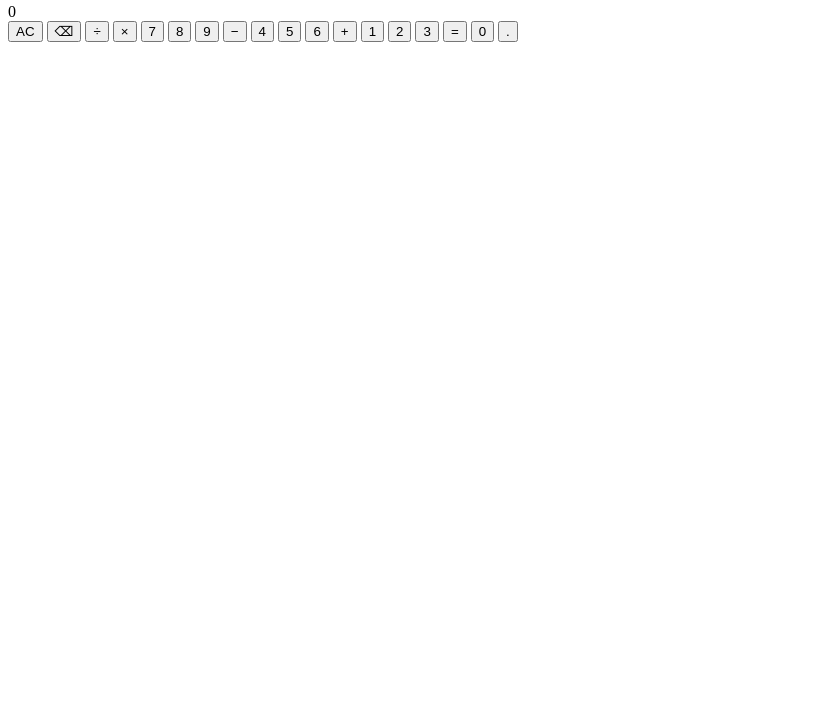
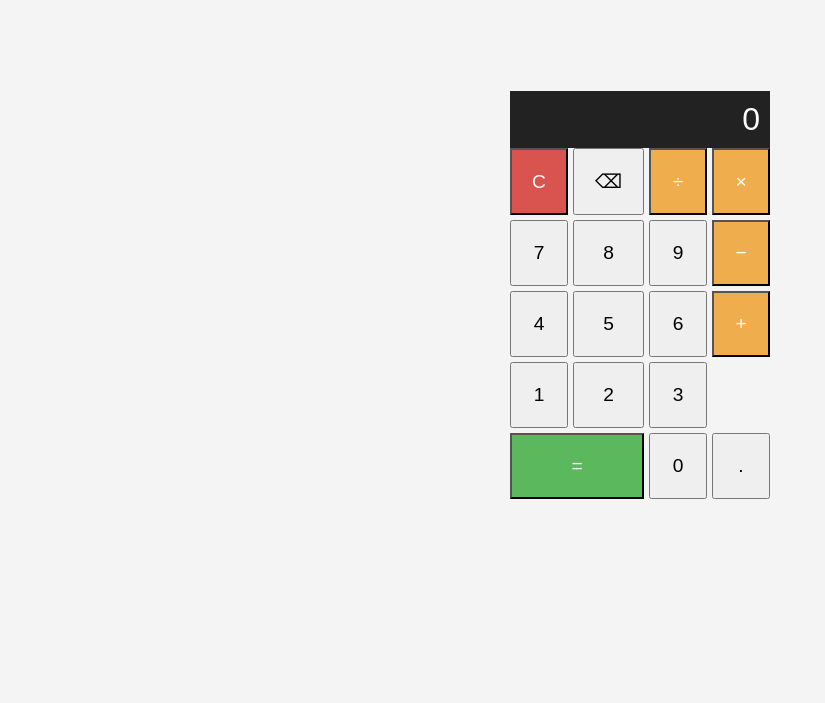
Before and after one commit to mhossen2/calculator-assignment, a plain HTML site: page index.html in a window 1280 px wide. Shown: the part 113-816 px from the top of the page, without its empty margins (0-825 px from the left). Drawn offline with Linux system fonts and the light colour scheme.

Commit message:
added calculator UI

```diff
--- a/index.html
+++ b/index.html
@@ -6,46 +6,52 @@
     <title>Basic Calculator</title>
     <link rel="stylesheet" href="style.css" />
   </head>
+  <style>
+    body {
+      font-family: Arial, sans-serif;
+      background-color: #f4f4f4;
+      display: flex;
+      justify-content: center;
+      align-items: center;
+      height: 100vh;
+    }
+    .calculator {width: 260px;}
+    .display {background-color: #222; color: #fff; font-size: 2em; padding: 10px; text-align: right;}
+    .buttons {display: grid; grid-template-columns: repeat(4, 1fr); gap: 5px;}
+     button {padding: 20px; font-size: 1.2em; cursor: pointer;}
+    .operator {background-color: #f0ad4e; color: #fff;}
+    .equals {background-color: #5cb85c; color: #fff; grid-column: span 2;}
+    .clear {background-color: #d9534f; color: #fff;}
+  </style>
   <body>
-    <h1>Calculator</h1>
     <body>
+  <div class="calculator">
+    <div class="display" id="display">0</div>
+    <div class="buttons">
+      <button class="clear" data-action="clear">C</button>
+      <button class="backspace" data-action="backspace">⌫</button>
+      <button class="operator" data-operator="/">÷</button>
+      <button class="operator" data-operator="*">×</button>
 
-<div class="machine">
-  <div class="brand">
-    <span class="brand-name">ADDING MACHINE</span>
-    <span class="brand-model">MK.1</span>
+      <button data-number="7">7</button>
+      <button data-number="8">8</button>
+      <button data-number="9">9</button>
+      <button class="operator" data-operator="-">−</button>
+
+      <button data-number="4">4</button>
+      <button data-number="5">5</button>
+      <button data-number="6">6</button>
+      <button class="operator" data-operator="+">+</button>
+
+      <button data-number="1">1</button>
+      <button data-number="2">2</button>
+      <button data-number="3">3</button>
+      <button class="equals" data-action="equals">=</button>
+
+      <button data-number="0">0</button>
+      <button data-action="decimal">.</button>
+    </div>
   </div>
-
-  <div class="screen">
-    <div class="screen-tape" id="tape">&nbsp;</div>
-    <div class="screen-value" id="display">0</div>
-  </div>
-
-  <div class="keys">
-    <button class="key util" data-action="clear">AC</button>
-    <button class="key util" data-action="backspace">⌫</button>
-    <button class="key op" data-action="operator" data-operator="÷">÷</button>
-    <button class="key op" data-action="operator" data-operator="×">×</button>
-
-    <button class="key" data-action="digit" data-digit="7">7</button>
-    <button class="key" data-action="digit" data-digit="8">8</button>
-    <button class="key" data-action="digit" data-digit="9">9</button>
-    <button class="key op" data-action="operator" data-operator="−">−</button>
-
-    <button class="key" data-action="digit" data-digit="4">4</button>
-    <button class="key" data-action="digit" data-digit="5">5</button>
-    <button class="key" data-action="digit" data-digit="6">6</button>
-    <button class="key op" data-action="operator" data-operator="+">+</button>
-
-    <button class="key" data-action="digit" data-digit="1">1</button>
-    <button class="key" data-action="digit" data-digit="2">2</button>
-    <button class="key" data-action="digit" data-digit="3">3</button>
-    <button class="key equals" data-action="equals">=</button>
-
-    <button class="key zero" data-action="digit" data-digit="0">0</button>
-    <button class="key" data-action="decimal">.</button>
-  </div>
-</div>
-    <script src="./script.js"></script>
+  <script src="script.js"></script>
   </body>
 </html>
```
